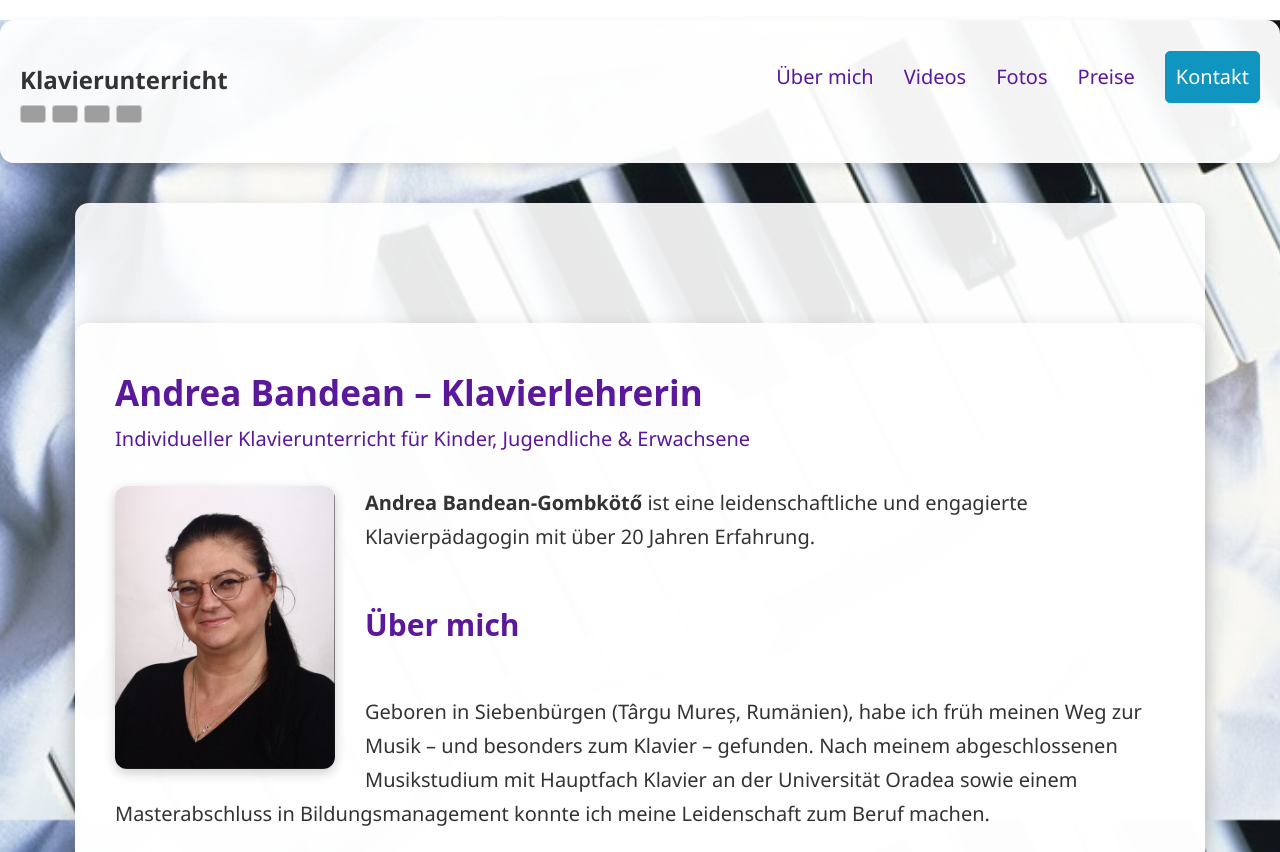
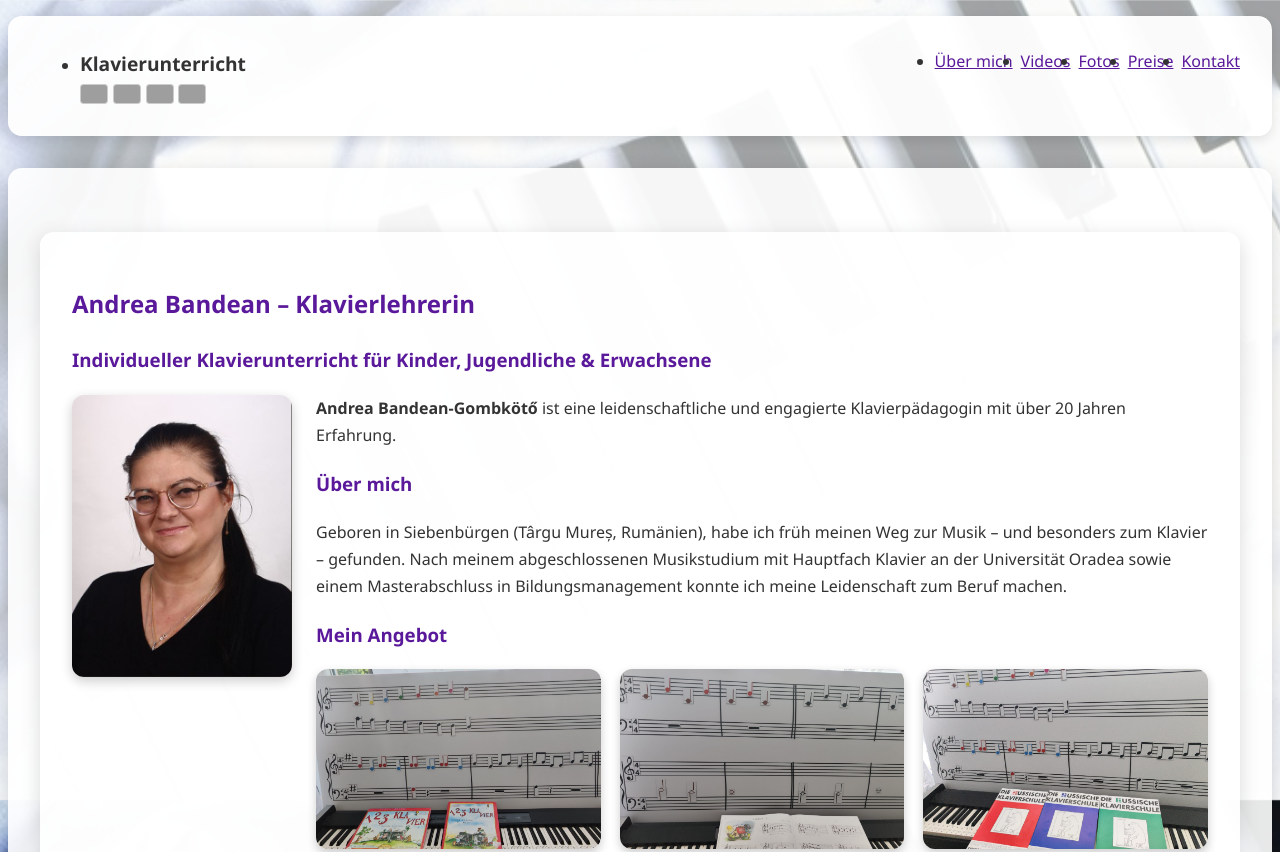
Before and after one commit to bandeanl/AndreaBandean, a plain HTML site: page index.html in a window 1280 px wide. Shown: the top 852 px of the page. Drawn offline with nearby package versions, Linux system fonts and the light colour scheme; grey boxes are pictures that could not be loaded.

Commit message:
Update index.html

```diff
--- a/index.html
+++ b/index.html
@@ -4,7 +4,7 @@
   <meta charset="UTF-8">
   <meta name="viewport" content="width=device-width, initial-scale=1">
   <title id="pageTitle">Andrea Bandean – Klavierunterricht</title>
-  <link rel="stylesheet" href="https://cdn.jsdelivr.net/npm/@picocss/pico@1/css/pico.min.css">
+  <link rel="stylesheet" href="index/piano-background.jpg">
   <style>
     body {
       background: url("index/piano_backreound_3.jpg") no-repeat center center fixed;
```
